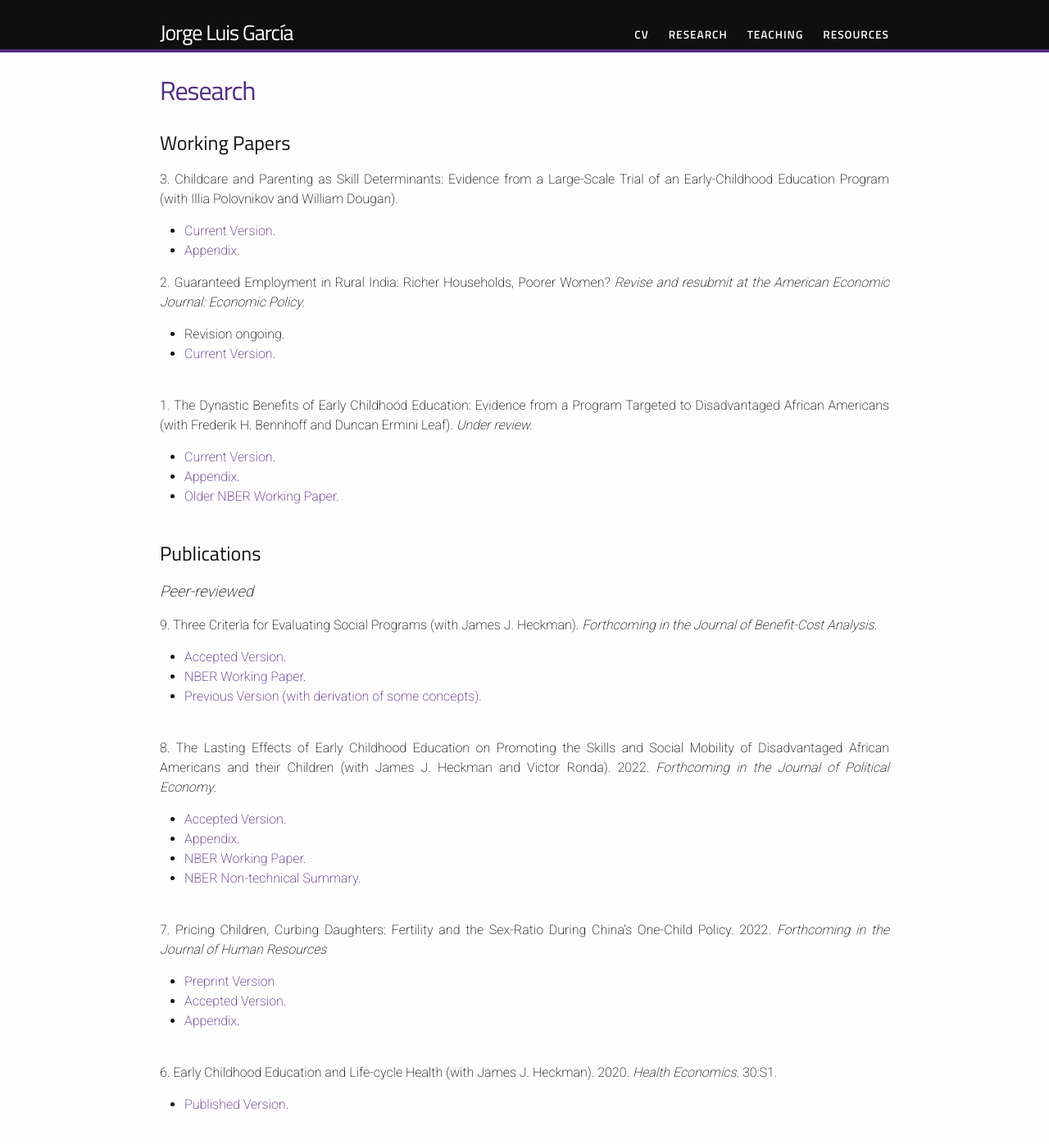
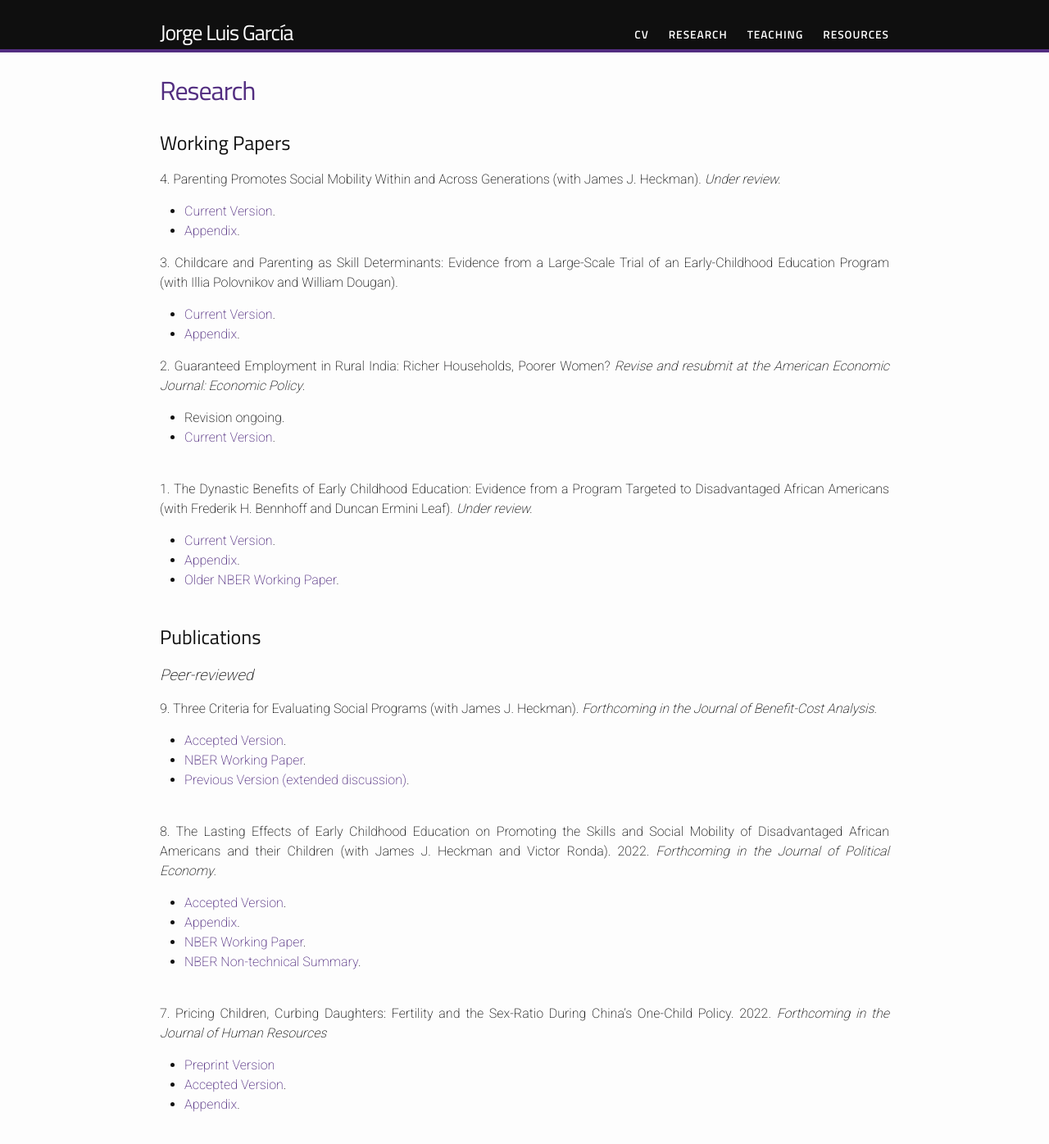
Before and after one commit to jorgelgarcia/jorgelgarcia.github.io, a Jekyll site: the page built from research.md, in a window 1280 px wide and 1400 px high. Shown: the top 1396 px of the window at 82% size. Built offline with Jekyll 4.4.1, drawn with Linux system fonts in a browser that asks for light colours; nearby versions of some CDN libraries; some web fonts are replaced.

Commit message:
add ar paper

```diff
--- a/research.md
+++ b/research.md
@@ -5,6 +5,10 @@ permalink: /research/
 ---
 <style>body {text-align: justify}</style>
 ## Working Papers
+
+4\. Parenting Promotes Social Mobility Within and Across Generations (with James J. Heckman). <em>Under review<em>.
+* [Current Version](https://www.dropbox.com/s/4aid6jxh6b4fvku/arpaper_10-27-2022a_jlg.pdf?dl=0).
+* [Appendix](https://www.dropbox.com/s/p7rb9qe4kud97se/arpaper_appendix_10-22-2022a_jlg.pdf?dl=0).
 
 3\. Childcare and Parenting as Skill Determinants: Evidence from a Large-Scale Trial of an Early-Childhood Education Program (with Illia Polovnikov and William Dougan).
 * [Current Version](https://www.dropbox.com/s/37mo3i6jj2deipy/childcareparentingihdp_paper_09302022a_jlg.pdf?dl=0).
@@ -29,7 +33,7 @@ permalink: /research/
 9\. Three Criteria for Evaluating Social Programs (with James J. Heckman). <em>Forthcoming in the Journal of Benefit-Cost Analysis</em>.
 * [Accepted Version](https://www.dropbox.com/s/88jgrs9t5vn3wxe/oncriteria_b2022-09-28a_jlg.pdf?dl=0).
 * [NBER Working Paper](https://www.dropbox.com/s/qgi23c6cw7ho87e/w30507.pdf?dl=0).
-* [Previous Version (with derivation of some concepts)](https://www.dropbox.com/s/fmzlaftadxmkb7z/w30005.pdf?dl=0).
+* [Previous Version (extended discussion)](https://www.dropbox.com/s/fmzlaftadxmkb7z/w30005.pdf?dl=0).
 <br/>
 <br/>
 
```
